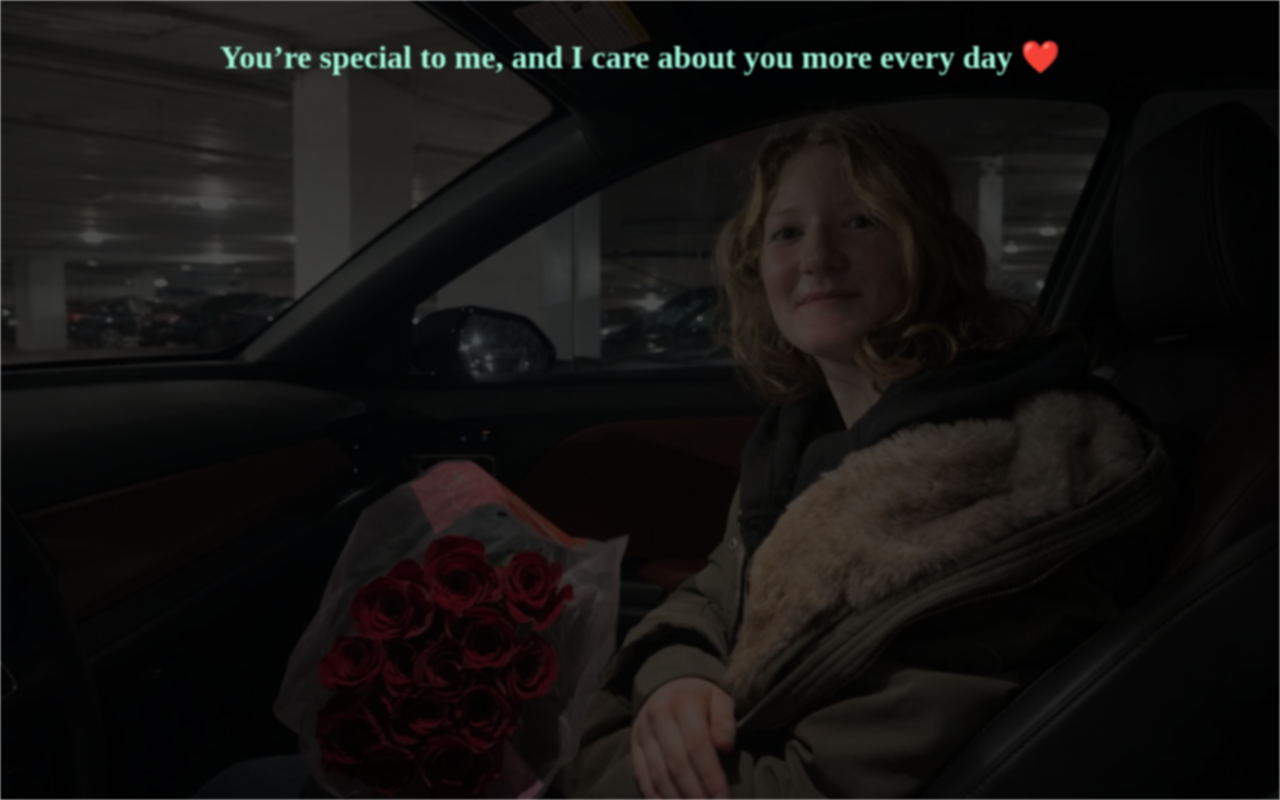
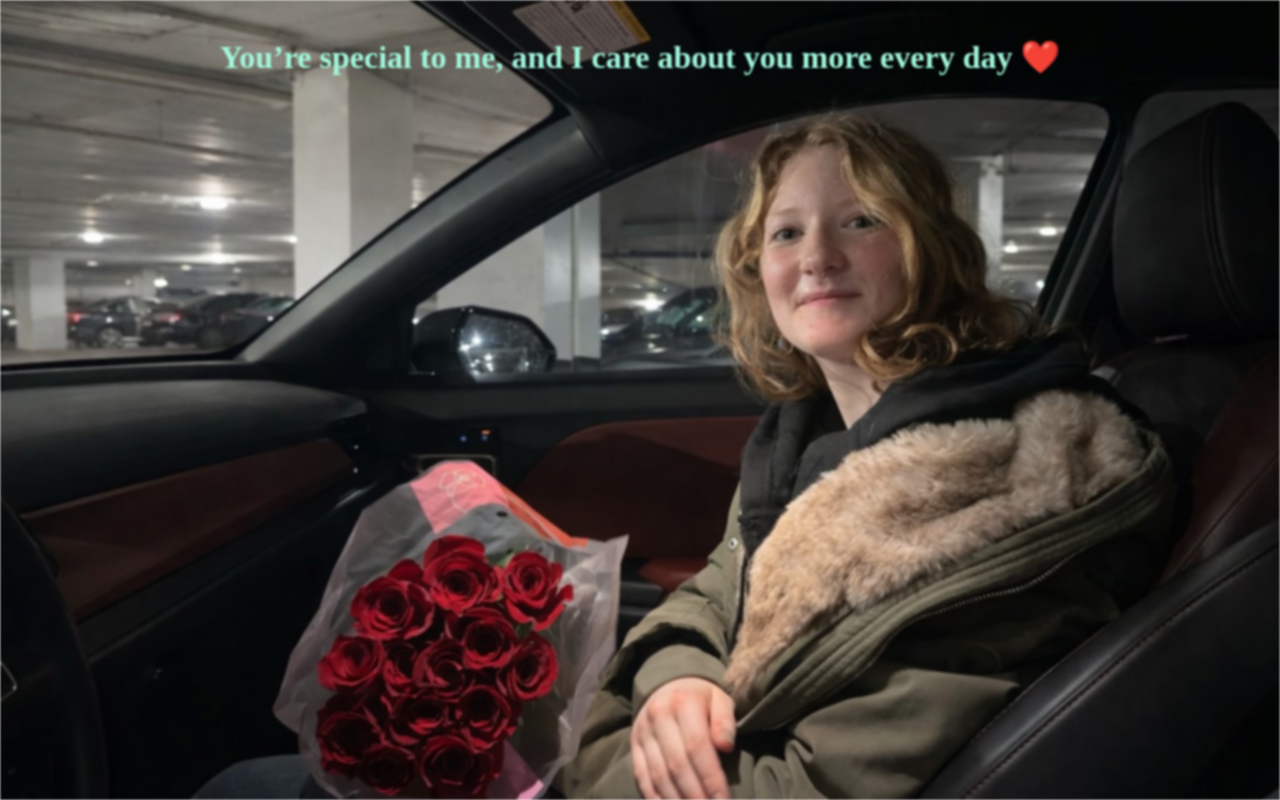
Before and after one commit to ainsleyrahul/test, a plain HTML site: page index1.html in a window 1280 px wide. Drawn offline with Linux system fonts and the light colour scheme.

Commit message:
Update style1.css

```diff
--- a/style1.css
+++ b/style1.css
@@ -28,12 +28,13 @@ body {
   width: 100%;
   height: 100%;
   filter: blur(0.1vmin);
-  background:
-        linear-gradient(rgba(0, 0, 0, 0.7), rgba(0, 0, 0, 0.7)), /* Darker overlay */
-        url('image.jpeg'); /* Background image */
-  background-size: cover; /* Cover the entire page */
-  background-position: center; /* Center the image */
-  background-repeat: no-repeat; /* Prevent tiling */}
+
+  background: url('image.jpeg');
+  background-size: cover;
+  background-position: center;
+  background-repeat: no-repeat;
+}
+
 
 .flowers {
   position: relative;
```
